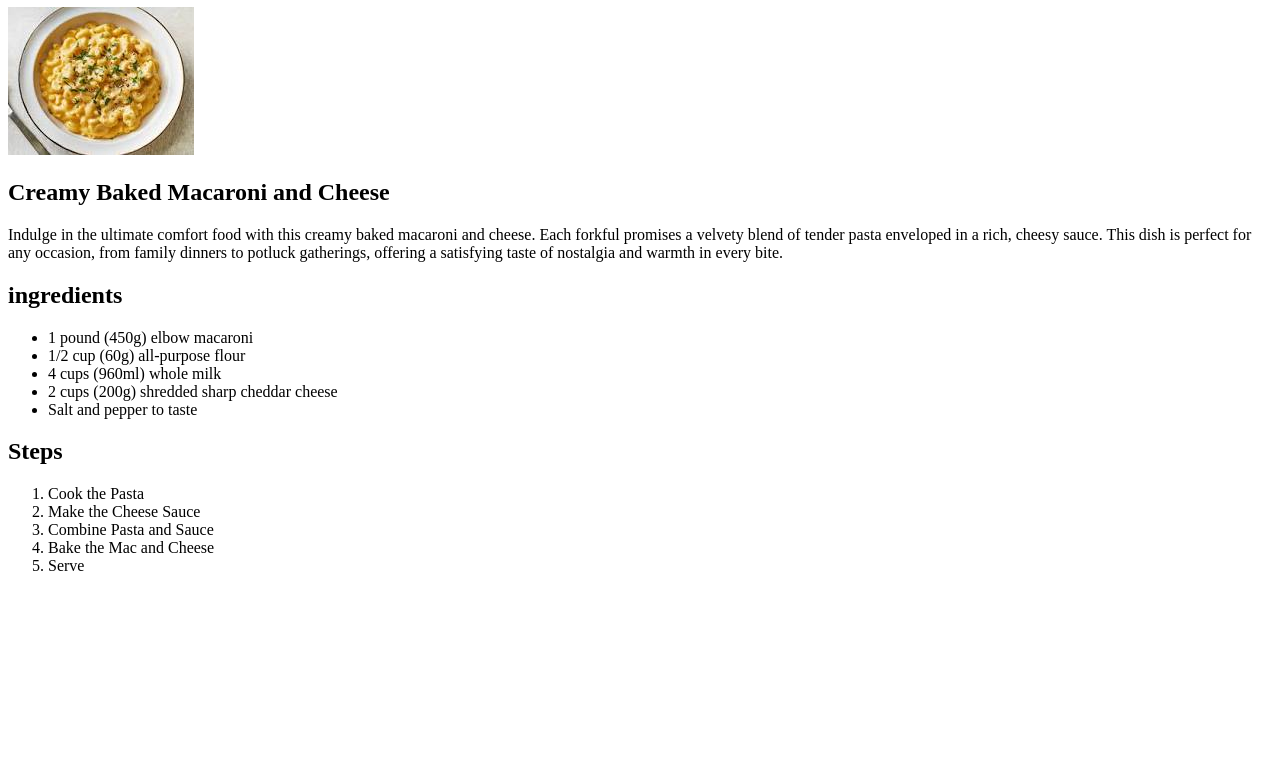
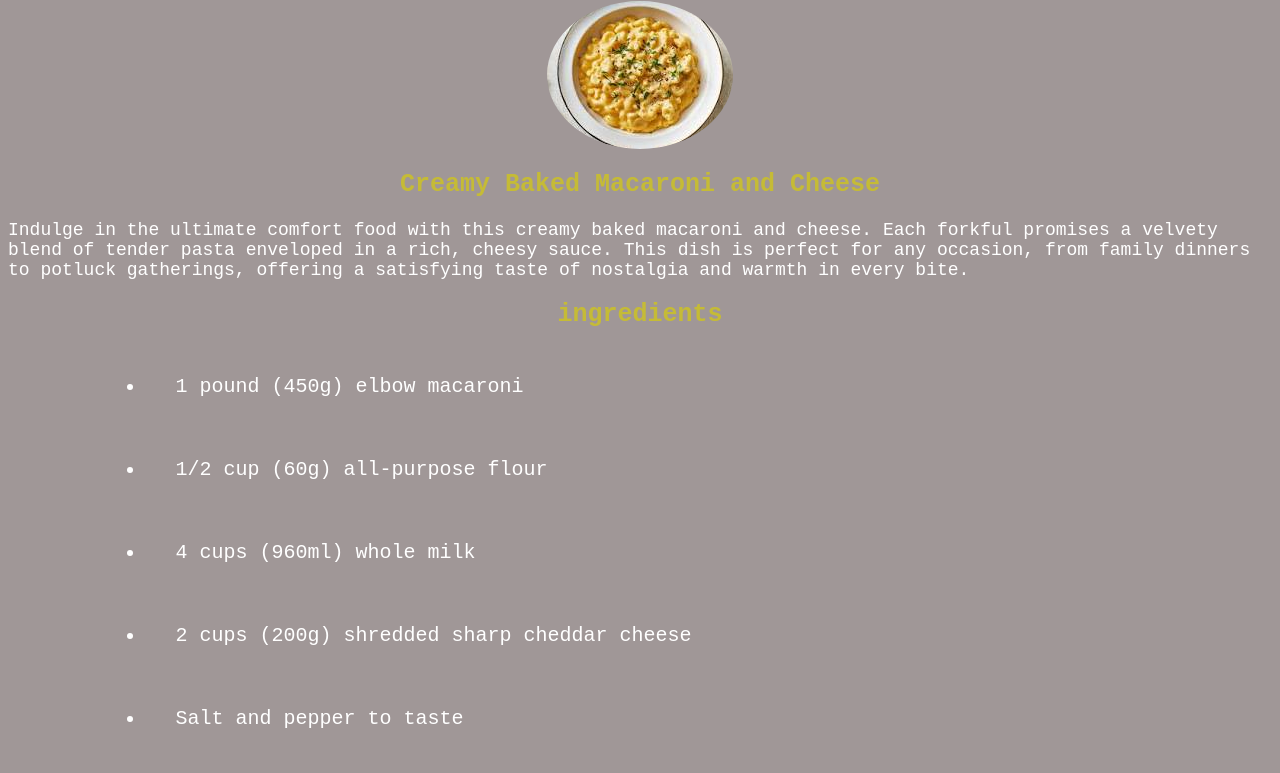
Before and after one commit to abubekersh/odin_recipes, a plain HTML site: page recipes/mac-and-cheese.html in a window 1280 px wide. Shown: the part 73-846 px from the top of the page. Before the commit the page ends 800 px from the top, so only its background shows below. Drawn offline with Linux system fonts and the light colour scheme; the site is published under a folder, as on GitHub Pages, so addresses that start at the root find nothing.

Commit message:
corrected the stylesheet link

```diff
--- a/recipes/mac-and-cheese.html
+++ b/recipes/mac-and-cheese.html
@@ -4,7 +4,7 @@
     <meta charset="UTF-8" />
     <meta name="viewport" content="width=device-width, initial-scale=1.0" />
     <title>Document</title>
-    <link rel="stylesheet" href="/css-styles/styles.css">
+    <link rel="stylesheet" href="../css-styles/styles.css">
   </head>
   <body>
     <h1>mac and cheese</h1>
```
